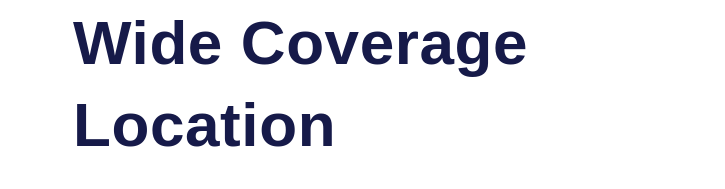
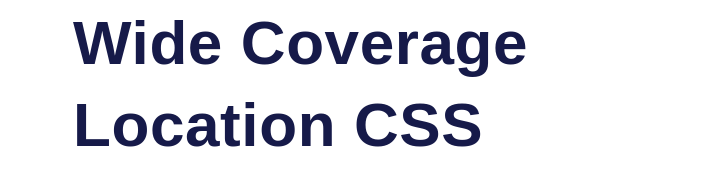
Before and after one commit to JessicaSilvaDev/Projeto-Positive, a plain HTML site: page index.html in a window 1280 px wide. Shown: the part 763-952 px from the top of the page, without its empty margins (11-736 px from the left). Drawn offline with Linux system fonts and the light colour scheme; a web font is replaced by a local one.

Commit message:
alteração do título

```diff
--- a/index.html
+++ b/index.html
@@ -4,7 +4,7 @@
 <head>
     <meta charset="UTF-8">
     <meta name="viewport" content="width=device-width, initial-scale=1.0">
-    <title> Wide Coverage Location</title>
+    <title> Wide Coverage Location </title>
     <link rel="stylesheet" href="./style.css">
     <link rel="stylesheet"
         href="@import url('https://fonts.googleapis.com/css2?family=Montserrat:ital,wght@0,100..900;1,100..900&family=Poppins:ital,wght@0,100;0,200;0,300;0,400;0,500;0,600;0,700;0,800;0,900;1,100;1,200;1,300;1,400;1,500;1,600;1,700;1,800;1,900&display=swap');">
@@ -23,7 +23,7 @@
     <main>
         <img src="./img/(Positive) Congratulation You get 40 point for your ride.png" alt="Wide-Coverage-Location-Logo">
         <div>
-            <h1> Wide Coverage Location </h1>
+            <h1> Wide Coverage Location CSS </h1>
 
             <p>Shared rides, There’s lots to do in your city, and we’ve got the rides to help you enjoy it all. And
                 they’re
```
